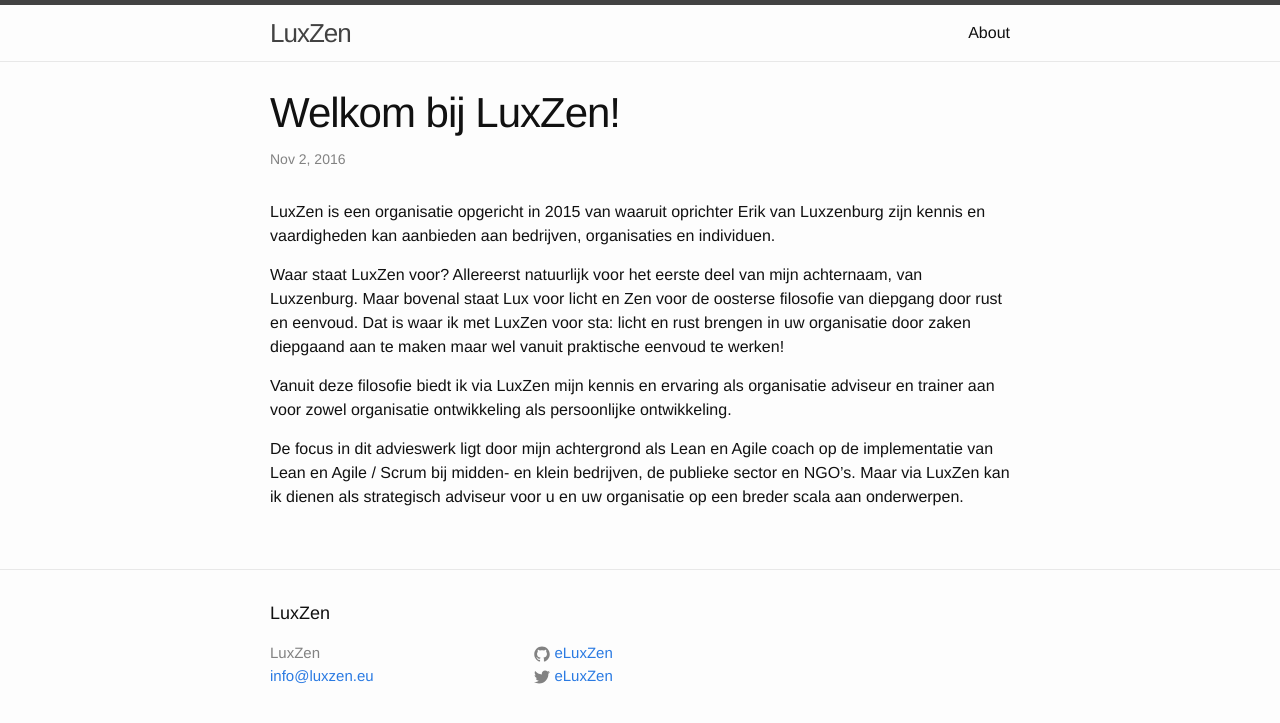
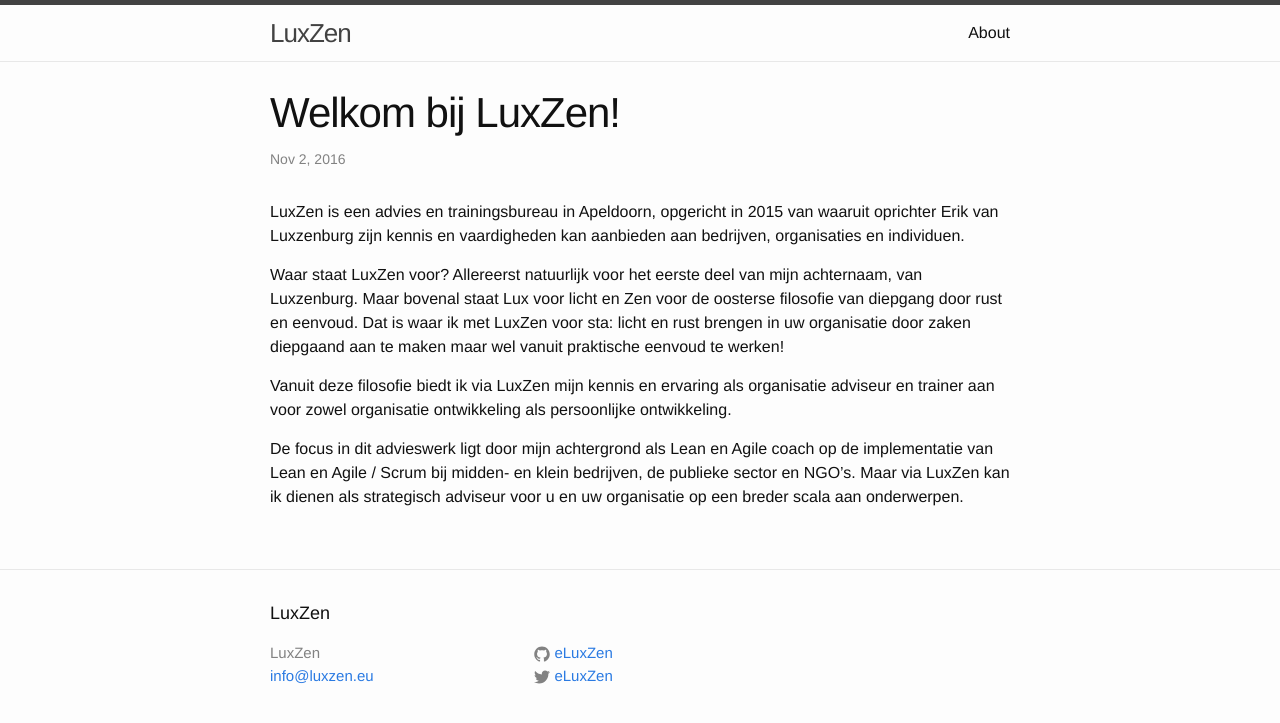
Before and after one commit to LuxZen/luxzen.github.io, a Jekyll site: the page built from _posts/2016-11-02-welkom-op-LuxZen.markdown, in a window 1280 px wide. Shown: the top 723 px of the page. Built offline with Jekyll 4.4.1, drawn with Linux system fonts in a browser that asks for light colours.

Commit message:
Update 2016-11-02-welkom-op-LuxZen.markdown

```diff
--- a/_posts/2016-11-02-welkom-op-LuxZen.markdown
+++ b/_posts/2016-11-02-welkom-op-LuxZen.markdown
@@ -4,7 +4,7 @@ title:  "Welkom bij LuxZen!"
 date:   2016-11-02 18:59:35 +0200
 categories: LuxZen update
 ---
-LuxZen is een organisatie opgericht in 2015 van waaruit oprichter Erik van Luxzenburg zijn kennis en vaardigheden kan aanbieden aan bedrijven, organisaties en individuen.
+LuxZen is een advies en trainingsbureau in Apeldoorn, opgericht in 2015 van waaruit oprichter Erik van Luxzenburg zijn kennis en vaardigheden kan aanbieden aan bedrijven, organisaties en individuen.
 
 Waar staat LuxZen voor? Allereerst natuurlijk voor het eerste deel van mijn achternaam, van Luxzenburg. Maar bovenal staat Lux voor licht en Zen voor de oosterse filosofie van diepgang door rust en eenvoud. Dat is waar ik met LuxZen voor sta: licht en rust brengen in uw organisatie door zaken diepgaand aan te maken maar wel vanuit praktische eenvoud te werken!
 
```
Also changed, not shown: README.md.
